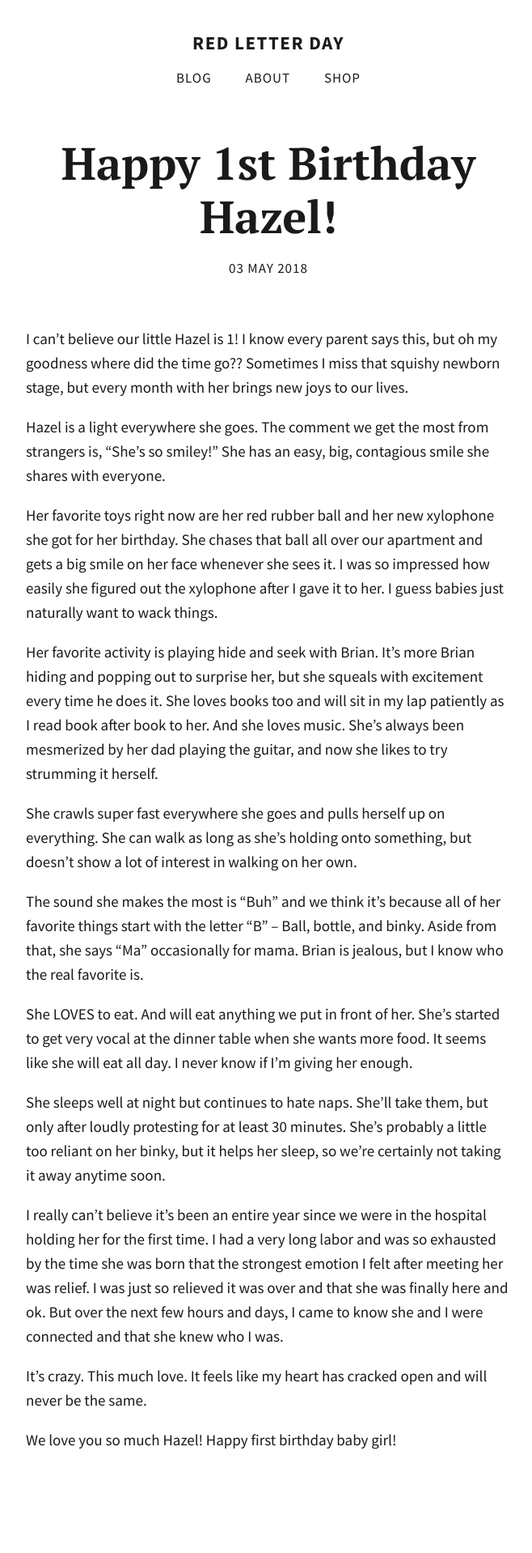
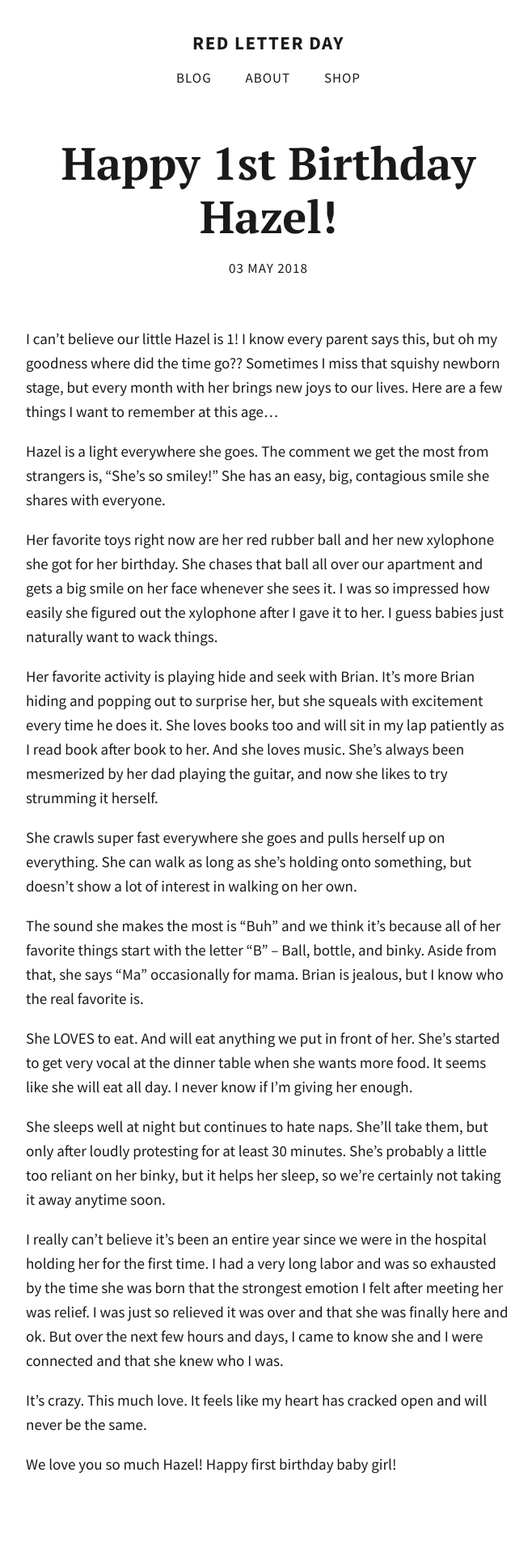
Before and after one commit to totiffany/totiffany.github.io, a Jekyll site: the page built from _posts/2018-05-03-Happy-1st-Birthday-Hazel!.md, in a window 1280 px wide. Shown: the whole page at 81% size, without its empty margins (308-966 px from the left). Built offline with Jekyll 4.4.1, drawn with Linux system fonts in a browser that asks for light colours; our own code applies the rules of GitHub Pages for plain Markdown files; comment, search, counter and statistics services are not loaded; before the commit the page ends 1888 px from its top, so only the background shows below that.

Commit message:
Update 2018-05-03-Happy-1st-Birthday-Hazel!.md

```diff
--- a/_posts/2018-05-03-Happy-1st-Birthday-Hazel!.md
+++ b/_posts/2018-05-03-Happy-1st-Birthday-Hazel!.md
@@ -3,9 +3,10 @@ published: true
 description: >-
   I can't believe our little Hazel is 1! I know every parent says this, but oh
   my goodness where did the time go?? Sometimes I miss that squishy newborn
-  stage, but every month with her brings new joys to our lives.
+  stage, but every month with her brings new joys to our lives. Here are a few
+  things I want to remember at this age...
 ---
-I can't believe our little Hazel is 1! I know every parent says this, but oh my goodness where did the time go?? Sometimes I miss that squishy newborn stage, but every month with her brings new joys to our lives.
+I can't believe our little Hazel is 1! I know every parent says this, but oh my goodness where did the time go?? Sometimes I miss that squishy newborn stage, but every month with her brings new joys to our lives. Here are a few things I want to remember at this age...
 
 Hazel is a light everywhere she goes. The comment we get the most from strangers is, "She's so smiley!" She has an easy, big, contagious smile she shares with everyone.
 
```
